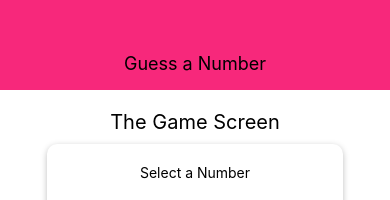
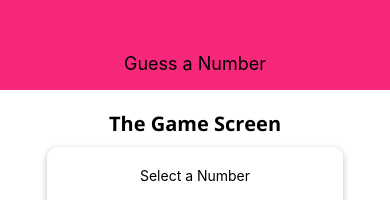
Before and after one commit to DeclanBernardin/ReactNative-NumberGuessingGame, a React Native app: screen / in a window 390 px wide. Shown: the top 200 px of the page. Built offline with nearby package versions, Linux system fonts and the light colour scheme.

Commit message:
added some font files

```diff
--- a/App.js
+++ b/App.js
@@ -1,14 +1,28 @@
 import React,  {useState} from 'react';
 import { StyleSheet, View } from 'react-native';
+import * as Font from 'expo-font';
+import { AppLoading } from 'expo';
 
 import Header from './components/Header'
 import StartGameScreen from './screens/StartGameScreen';
 import GameScreen from './screens/GameScreen';
 import GameOverScreen from './screens/GameOverScreen';
 
+const fetchFonts = () => {
+  return Font.loadAsync({
+    'open-sans': require('./assets/fonts/OpenSans-Regular.ttf'),
+    'open-sans-bold': require('./assets/fonts/OpenSans-Bold.ttf'),
+  });
+};
+
 export default function App() {
 const [userNumber, setUserNumber] = useState();
 const [guessRounds, setGuessRounds] = useState(0);
+const [dataLoaded, setDataLoaded] = useState(false);
+
+if (!dataLoaded) {
+  return <AppLoading startAsync = {fetchFonts} onFinish={() => setDataLoaded(true)} onError={(err) => console.log(err)} />
+}
 
 const configureNewGame = () => {
   setGuessRounds(0);
--- a/screens/StartGameScreen.js
+++ b/screens/StartGameScreen.js
@@ -84,6 +84,7 @@ const styles = StyleSheet.create({
     title: {
         fontSize: 20,
         marginVertical: 10,
+        fontFamily: 'open-sans-bold'
     },
     inputContainer: {
         width: 300,
```
Also changed, not shown: assets/fonts/OpenSans-Bold.ttf (added), assets/fonts/OpenSans-Regular.ttf (added).
